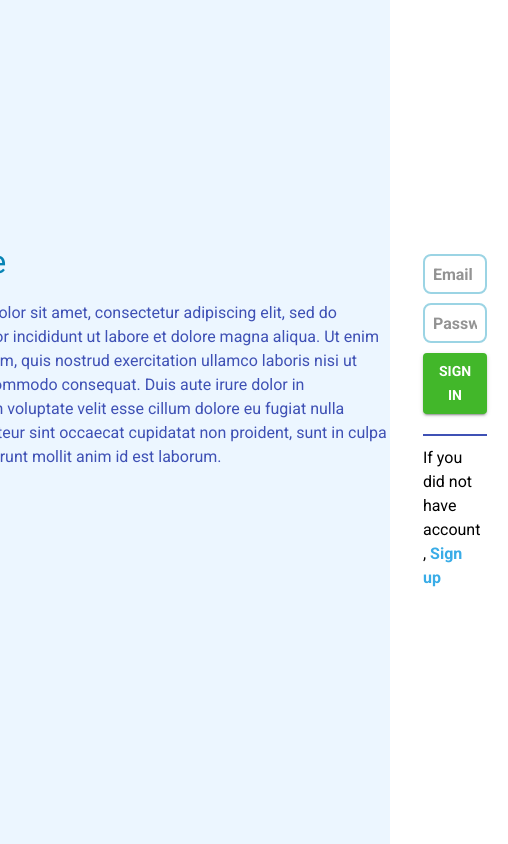
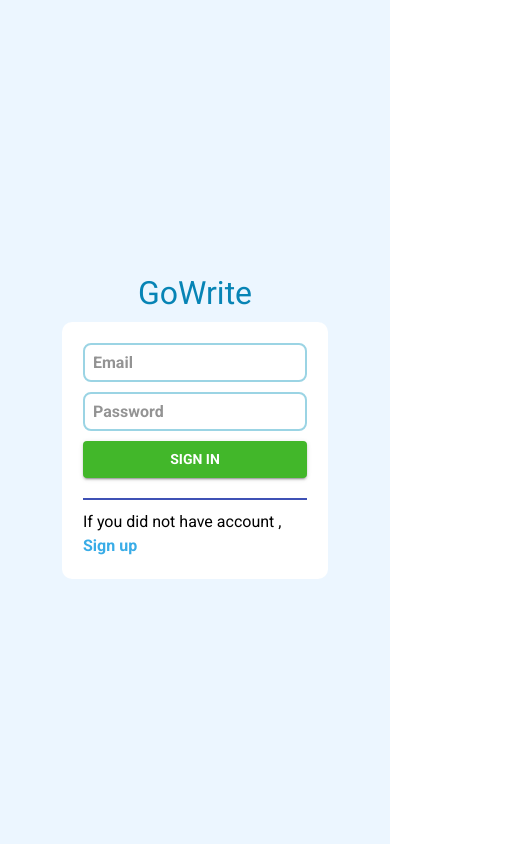
Before and after one commit to com-eng-ess-3/project-frontend, a React (Create React App) app: page /login in a window 390 px wide. Shown: the whole page, 508 px wide, since content can reach past the window. Built offline with nearby package versions, Linux system fonts and the light colour scheme; no server answers.

Commit message:
Renovate login, register

```diff
--- a/src/components/authPage/AuthComponent.js
+++ b/src/components/authPage/AuthComponent.js
@@ -16,13 +16,18 @@ const useStyle = makeStyles((theme) => ({
   },
   contentContainer: {
     display: 'flex',
+    [theme.breakpoints.down('sm')]: {
+      flexDirection: 'column',
+      alignItems: 'center',
+      width: '100%',
+    },
   },
   authContainer: {
     display: 'flex',
     flexDirection: 'column',
     height: 'fit-content',
     backgroundColor: theme.palette.background.paper,
-    width: '40%',
+    width: '60%',
     borderRadius: 10,
     padding: theme.spacing(2),
   },
--- a/src/components/common/Banner.js
+++ b/src/components/common/Banner.js
@@ -16,6 +16,9 @@ const useStyle = makeStyles((theme) => ({
     fontWeight: 400,
     fontSize: '1rem',
     wordWrap: 'break-word',
+    [theme.breakpoints.down('sm')]: {
+      display: 'none',
+    },
   },
 }))
 
```
